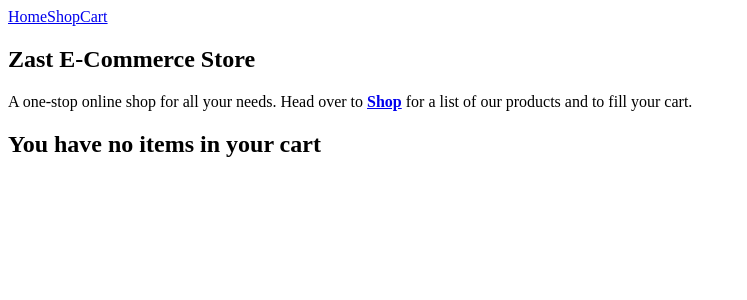
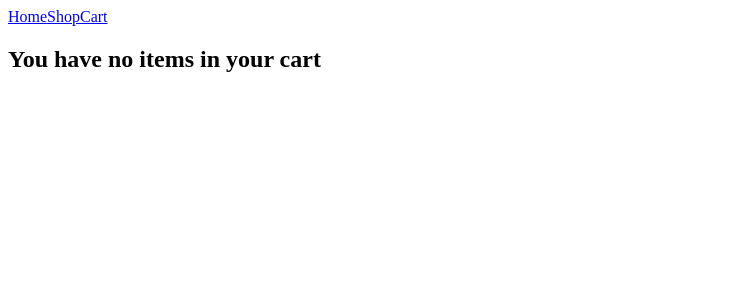
Before and after one commit to nzubeifechukwu/shopping-cart, a React (Vite) app: page /cart in a window 1280 px wide. Shown: the top 300 px of the page, without its empty margins (0-747 px from the left). Built offline with nearby package versions, Linux system fonts and the light colour scheme.

Commit message:
Fix issue with home page text displaying on shop and cart pages too

```diff
--- a/src/routes/Root.jsx
+++ b/src/routes/Root.jsx
@@ -1,38 +1,35 @@
-import { useState } from "react";
-import { Outlet } from "react-router";
-import { Link } from "react-router";
+import { useEffect, useState } from "react";
+import { Link, Outlet, useLocation } from "react-router";
 
 export default function Root() {
   const [cart, setCart] = useState([]);
+  const [page, setPage] = useState("");
 
-  // Use to set home page text. This solution doesn't work
-  // when you click browser back button to return to home.
-  const [page, setPage] = useState("home");
+  const location = useLocation();
+
+  useEffect(() => {
+    if (location.pathname === "/") {
+      setPage("home");
+      // console.log(location.pathname);
+    } else {
+      setPage("");
+    }
+  }, [location]);
 
   return (
     <>
       <nav>
-        <Link to="/" onClick={() => setPage("home")}>
-          Home
-        </Link>
-        <Link to="shop" onClick={() => setPage("")}>
-          Shop
-        </Link>
-        <Link to="cart" onClick={() => setPage("")}>
-          Cart
-        </Link>
+        <Link to="/">Home</Link>
+        <Link to="shop">Shop</Link>
+        <Link to="cart">Cart</Link>
       </nav>
       {page && (
         <section className="hero">
           <h1>Zast E-Commerce Store</h1>
           <p>
             A one-stop online shop for all your needs. Head over to{" "}
-            <strong>
-              <Link to="shop" onClick={() => setPage("")}>
-                Shop
-              </Link>
-            </strong>{" "}
-            for a list of our products and to fill your cart.
+            <Link to="shop">Shop</Link> for a list of our products and to fill
+            your cart.
           </p>
         </section>
       )}
```
